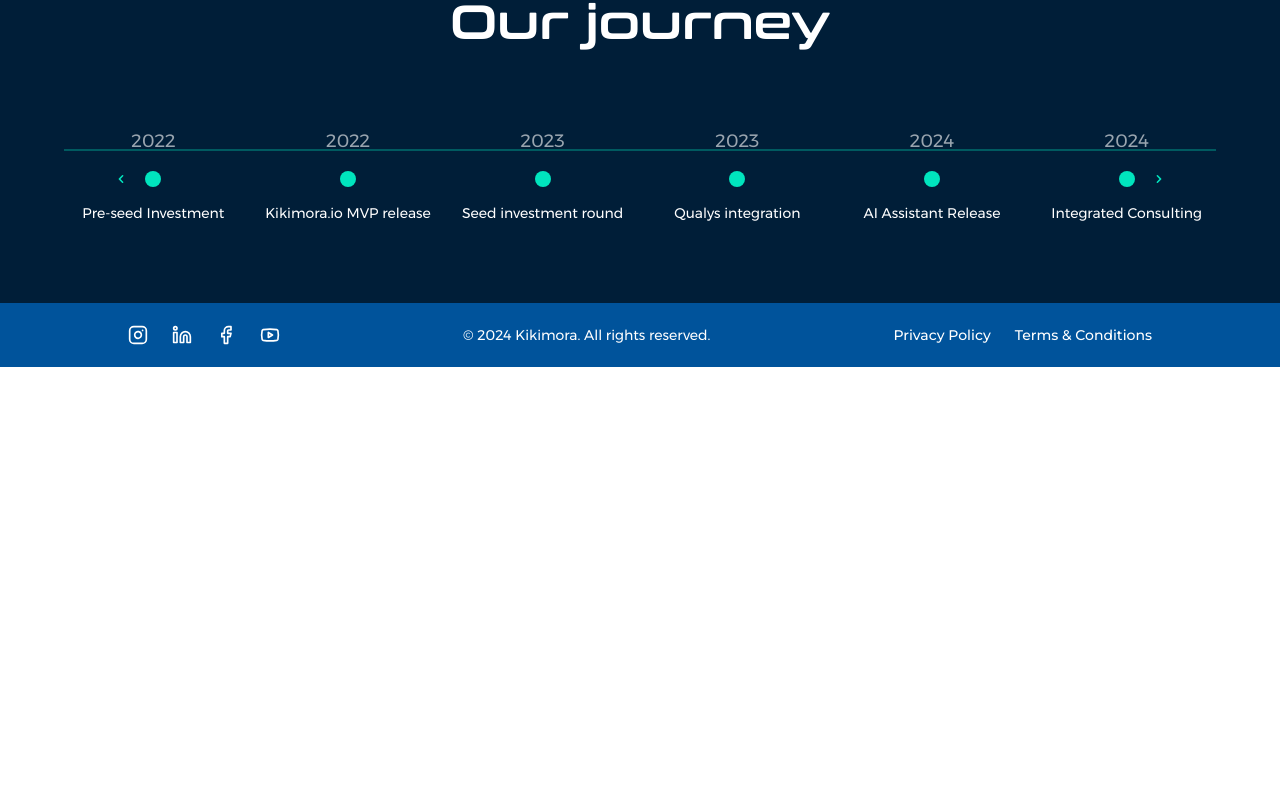
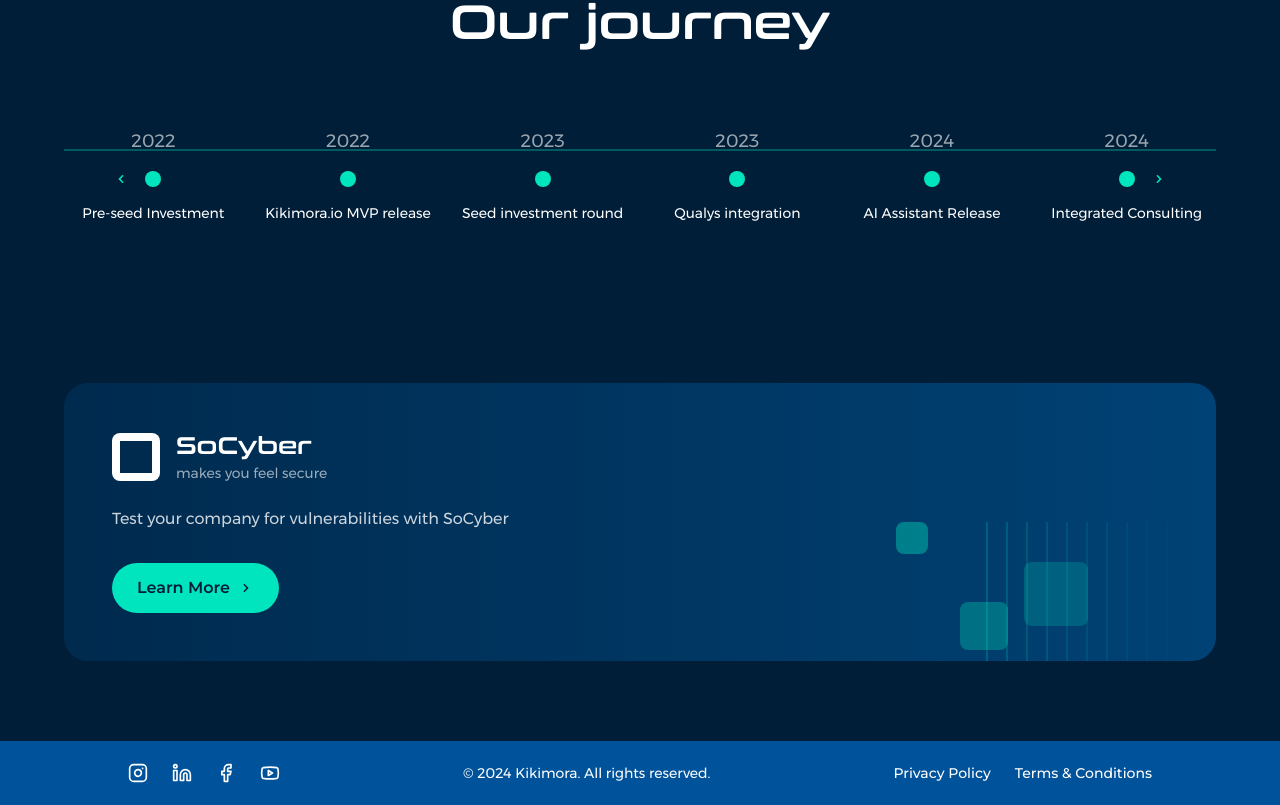
Before and after one commit to NikolaSirakov3/Kikimora-website, a React (Vite) app: page /about in a window 1280 px wide. Shown: the part 1611-2416 px from the top of the page. Before the commit the page ends 1978 px from the top, so only its background shows below. Built offline with nearby package versions, Linux system fonts and the light colour scheme.

Commit message:
Add Partners component to About page for enhanced partnership visibility; implement partner card with logo, description, and call-to-action button for improved user engagement.

```diff
--- /dev/null
+++ b/src/components/about/Partners.tsx
@@ -0,0 +1,88 @@
+import React from "react";
+
+export function Partners() {
+  return (
+    <div className="bg-[#001E38] w-full">
+      <div className="w-screen px-[5%] flex flex-col items-center">
+        <div className="max-w-[1400px] w-full py-20">
+          {/* Partner Card */}
+          <div className="bg-gradient-to-r from-[#002A4E] to-[#004275] rounded-3xl p-12 relative overflow-hidden">
+            {/* Content */}
+            <div className="flex justify-between items-center relative z-10">
+              {/* Left side */}
+              <div className="flex flex-col max-w-[50%]">
+                {/* Logo and tagline */}
+                <div className="flex items-center gap-4 mb-6">
+                  {/* Logo placeholder */}
+                  <div className="bg-white rounded-lg p-2 w-12 h-12 flex items-center justify-center">
+                    <div className="w-8 h-8 bg-[#002A4E]" />
+                  </div>
+                  <div className="flex flex-col">
+                    <span className="text-white font-conthrax text-2xl">
+                      SoCyber
+                    </span>
+                    <span className="text-white/60 font-montserrat text-sm">
+                      makes you feel secure
+                    </span>
+                  </div>
+                </div>
+
+                {/* Description */}
+                <p className="text-white/80 font-montserrat mb-8">
+                  Test your company for vulnerabilities with SoCyber
+                </p>
+
+                {/* Button */}
+                <button className="bg-[#00E5BE] text-[#001E38] font-montserrat font-semibold px-6 py-3 rounded-full hover:bg-[#00E5BE]/90 transition-colors w-fit flex items-center gap-2">
+                  Learn More
+                  <svg
+                    xmlns="http://www.w3.org/2000/svg"
+                    className="h-4 w-4"
+                    viewBox="0 0 20 20"
+                    fill="currentColor"
+                  >
+                    <path
+                      fillRule="evenodd"
+                      d="M7.293 14.707a1 1 0 010-1.414L10.586 10 7.293 6.707a1 1 0 011.414-1.414l4 4a1 1 0 010 1.414l-4 4a1 1 0 01-1.414 0z"
+                      clipRule="evenodd"
+                    />
+                  </svg>
+                </button>
+              </div>
+
+              {/* Right side - Illustration placeholder */}
+              <div className="relative">
+                <div className="absolute top-0 right-0 w-[400px] h-[200px]">
+                  {/* Wave pattern */}
+                  <div className="absolute inset-0 opacity-20">
+                    {Array.from({ length: 10 }).map((_, i) => (
+                      <div
+                        key={i}
+                        className="absolute right-0 w-[2px] bg-[#00E5BE]"
+                        style={{
+                          height: "200px",
+                          right: `${i * 20}px`,
+                          opacity: 0.1 + i * 0.1,
+                        }}
+                      />
+                    ))}
+                  </div>
+                  {/* Floating cubes */}
+                  <div className="absolute right-20 top-10">
+                    <div className="w-16 h-16 bg-[#00E5BE] rounded-lg opacity-20" />
+                  </div>
+                  <div className="absolute right-40 top-20">
+                    <div className="w-12 h-12 bg-[#00E5BE] rounded-lg opacity-30" />
+                  </div>
+                  <div className="absolute right-60 top-30">
+                    <div className="w-8 h-8 bg-[#00E5BE] rounded-lg opacity-40" />
+                  </div>
+                </div>
+              </div>
+            </div>
+          </div>
+        </div>
+      </div>
+    </div>
+  );
+}
--- a/src/pages/About.tsx
+++ b/src/pages/About.tsx
@@ -2,6 +2,7 @@ import React from "react";
 import { Team } from "@/components/about/Team";
 import { AboutTeam } from "@/components/about/AboutTeam";
 import { Journey } from "@/components/about/Journey";
+import { Partners } from "@/components/about/Partners";
 
 export function About() {
   return (
@@ -9,6 +10,7 @@ export function About() {
       <Team />
       <AboutTeam />
       <Journey />
+      <Partners />
       {/* Other About page components will be added here */}
     </div>
   );
```
